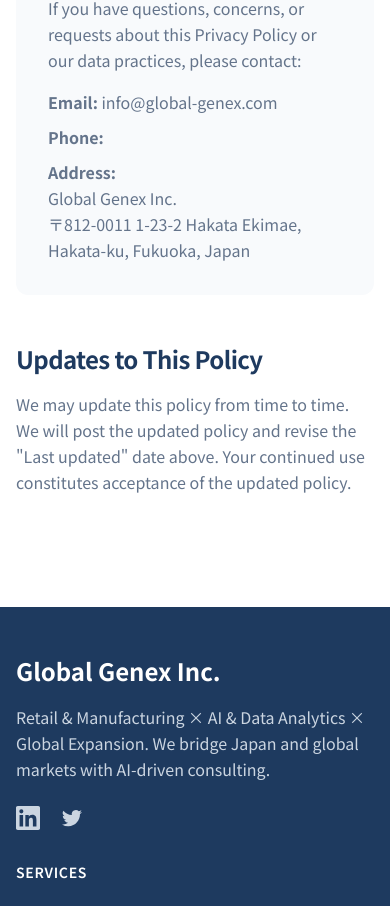
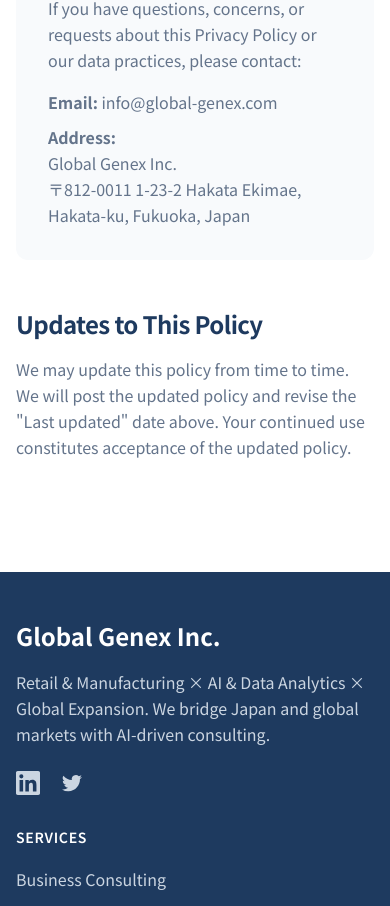
Before and after one commit to RobertShuhei/company-homepage, a Next.js app: page /en/privacy in a window 390 px wide. Shown: the part 3019-3925 px from the top of the page. Built offline with nearby package versions, Linux system fonts and the light colour scheme; no server answers.

Commit message:
Fix: Completely remove phone number field from UI

```diff
--- a/src/app/[locale]/privacy/page.tsx
+++ b/src/app/[locale]/privacy/page.tsx
@@ -135,7 +135,6 @@
             </p>
             <div className="text-gray space-y-2">
               <p><strong>{locale === 'ja' ? 'メール' : 'Email'}:</strong> {t.privacy.sections.contact.email}</p>
-              <p><strong>{locale === 'ja' ? '電話' : 'Phone'}:</strong> {t.privacy.sections.contact.phone}</p>
               <div className="leading-relaxed">
                 <strong>{locale === 'ja' ? '住所' : 'Address'}:</strong><br />
                 <div className="whitespace-pre-line">{t.privacy.sections.contact.address}</div>
```
